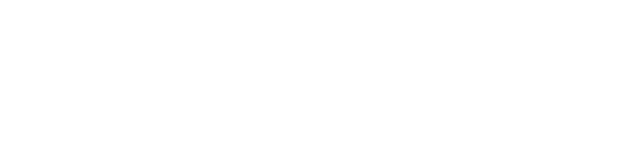
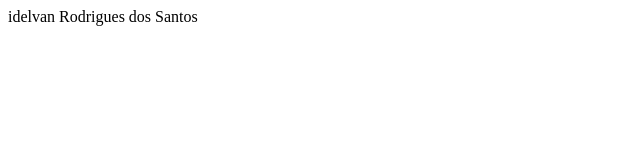
Before and after one commit to Idelvancp/meu_site, a plain HTML site: page index.html in a window 1280 px wide. Shown: the whole page, without its empty margins (0-640 px from the left). Drawn offline with Linux system fonts and the light colour scheme.

Commit message:
Adicionei o sobrenome

```diff
--- a/index.html
+++ b/index.html
@@ -1,4 +1,5 @@
 <html>
 <head> </head>
+idelvan Rodrigues dos Santos
 <body> <body>
 </html>
```
